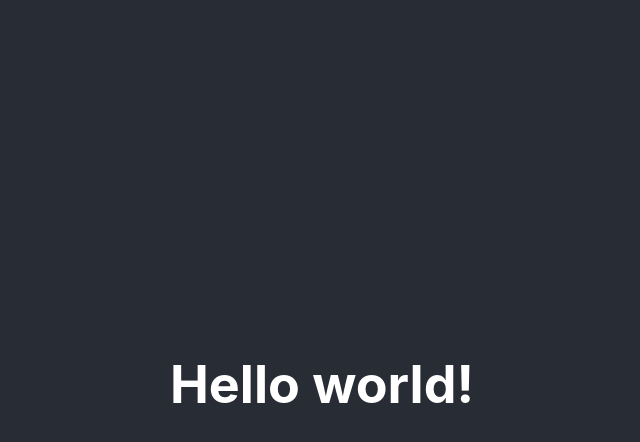
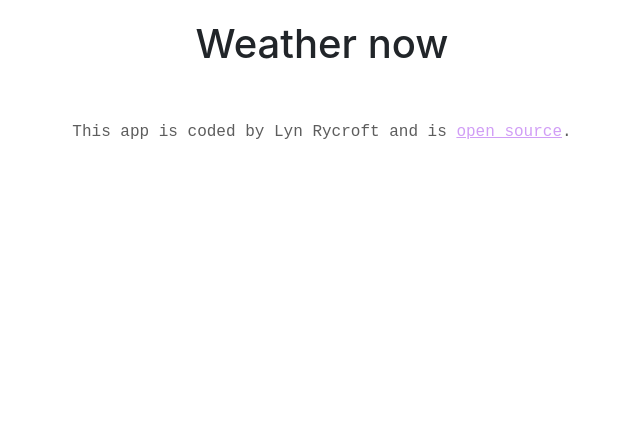
Before and after one commit to Spookypuss/weather-react, a React (Create React App) app: page / in a window 1280 px wide. Shown: the top 442 px of the page, without its empty margins (318-958 px from the left). Built offline with nearby package versions, Linux system fonts and the light colour scheme; no server answers.

Commit message:
Added footer, and bootstrap dependency

```diff
--- a/package.json
+++ b/package.json
@@ -7,6 +7,7 @@
     "@testing-library/react": "^13.4.0",
     "@testing-library/user-event": "^13.5.0",
     "axios": "^1.6.7",
+    "bootstrap": "^5.3.2",
     "react": "^18.2.0",
     "react-dom": "^18.2.0",
     "react-scripts": "^5.0.1",
--- a/src/App.css
+++ b/src/App.css
@@ -1,38 +1,9 @@
 .App {
   text-align: center;
+  margin: 20px;
 }
 
-.App-logo {
-  height: 40vmin;
-  pointer-events: none;
+.App body {
+  background: linear-gradient(109.6deg, rgb(209, 158, 246) 11.2%, rgb(93, 219, 241) 91.1%);
+  color: #5d5d5d;
 }
-
-@media (prefers-reduced-motion: no-preference) {
-  .App-logo {
-    animation: App-logo-spin infinite 20s linear;
-  }
-}
-
-.App-header {
-  background-color: #282c34;
-  min-height: 100vh;
-  display: flex;
-  flex-direction: column;
-  align-items: center;
-  justify-content: center;
-  font-size: calc(10px + 2vmin);
-  color: white;
-}
-
-.App-link {
-  color: #61dafb;
-}
-
-@keyframes App-logo-spin {
-  from {
-    transform: rotate(0deg);
-  }
-  to {
-    transform: rotate(360deg);
-  }
-}
--- a/src/App.js
+++ b/src/App.js
@@ -1,13 +1,15 @@
 import './App.css';
 import Weather from "./Weather";
+import Footer from "./Footer";
 
 function App() {
   return (
     <div className="App">
       <header className="App-header">
-        <h1>Hello world!</h1>
+        <h1>Weather now</h1>
+        <Weather city="Glasgow"/>
         <br />
-        <Weather city="Glasgow"/>
+        <Footer />
       </header>
     </div>
   );
--- /dev/null
+++ b/src/Footer.css
@@ -0,0 +1,15 @@
+a {
+    color: rgb(209, 158, 246);
+    transition: all 0.2 ease-in-out;
+}
+
+a:hover {
+    color:rgb(93, 219, 241);
+}
+
+footer {
+    color: #5d5d5d;
+    font-family: monospace;
+    padding: 20px;
+    text-align: center;
+}
--- /dev/null
+++ b/src/Footer.js
@@ -0,0 +1,9 @@
+import "./Footer.css";
+
+export default function Footer() {
+    return (
+        <div>
+            <footer>This app is coded by Lyn Rycroft and is <a href="https://github.com/Spookypuss/weather-react-app" target="_blank" rel="noreferrer">open source</a>.</footer>
+        </div>
+    )
+}
--- a/src/index.js
+++ b/src/index.js
@@ -1,5 +1,6 @@
 import React from 'react';
 import ReactDOM from 'react-dom/client';
+import 'bootstrap/dist/css/bootstrap.css';
 import './index.css';
 import App from './App';
 import reportWebVitals from './reportWebVitals';
```
Also changed, not shown: src/WeatherInfo.js (added, +25 -0 lines), 1 other file (tests, documents, lock files or other folders).
